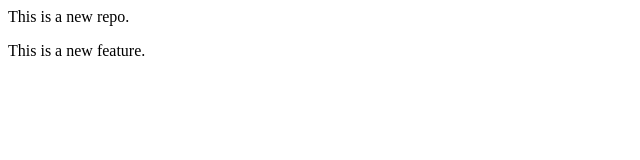
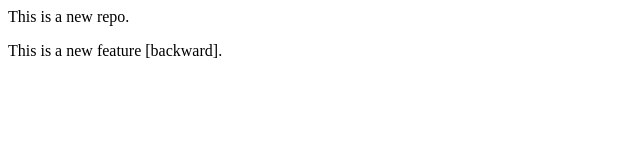
Before and after one commit to Bera-Avijit/GitHub-Tutorial, a plain HTML site: page index.html in a window 1280 px wide. Shown: the full height of the page, 0-640 px from the left. Drawn offline with Linux system fonts and the light colour scheme.

Commit message:
Add forward

```diff
--- a/index.html
+++ b/index.html
@@ -1,2 +1,2 @@
 <p>This is a new repo.</p>
-<p>This is a new feature.</p>
+<p>This is a new feature [backward].</p>
```
